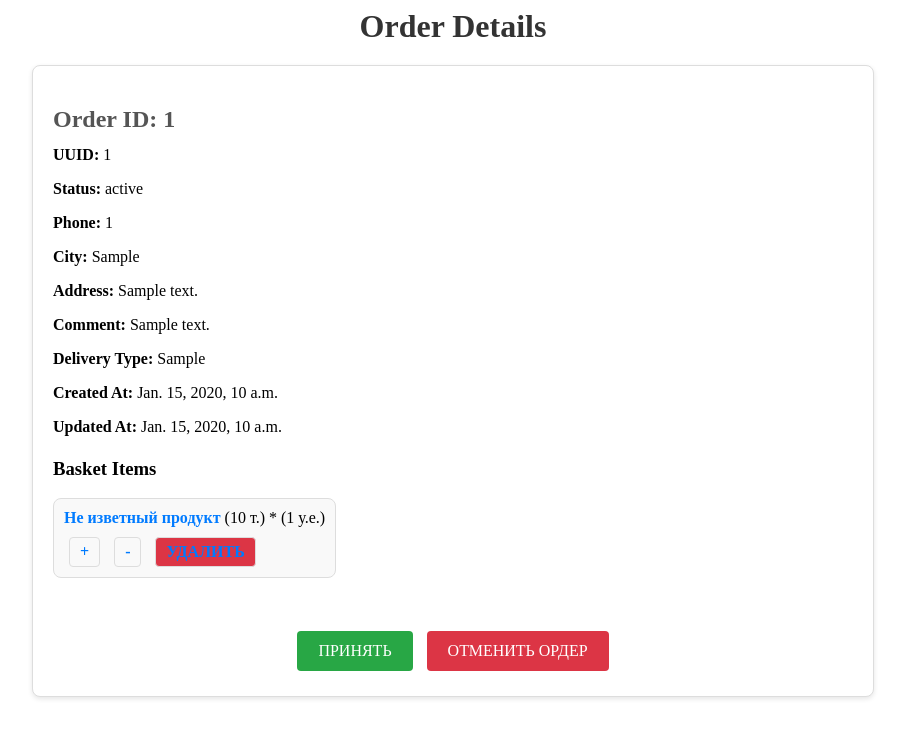
After one commit to RomanL91/test_service_for_product_management, a Django app: template app_orders/templates/app_orders/order_detail.html in a window 1280 px wide. The commit adds this page. Shown: the top 738 px of the page, without its empty margins (187-1092 px from the left). Run offline with Django 5.2, Linux system fonts and the light colour scheme; the template is opened without the code that fills it: most values are stand-ins (such as "Sample title", 1, 10 or a date in 2020).

Commit message:
черновики шаблонов для демонстрации

```diff
--- /dev/null
+++ b/app_orders/templates/app_orders/order_detail.html
@@ -0,0 +1,249 @@
+<style>
+    /* Стили для заголовка страницы */
+    h1 {
+        text-align: center;
+        margin-bottom: 20px;
+        font-size: 2em;
+        color: #333;
+    }
+
+    /* Стили для контейнера деталей заказа */
+    .order-details {
+        max-width: 800px;
+        margin: 0 auto;
+        padding: 20px;
+        border: 1px solid #ddd;
+        border-radius: 8px;
+        box-shadow: 0 2px 5px rgba(0, 0, 0, 0.1);
+        background-color: #fff;
+    }
+
+    /* Стили для заголовка деталей заказа */
+    .order-details h2 {
+        font-size: 1.5em;
+        color: #555;
+        margin-bottom: 10px;
+    }
+
+    /* Стили для параграфов в деталях заказа */
+    .order-details p {
+        margin: 10px 0;
+        font-size: 1em;
+        line-height: 1.5;
+    }
+
+    /* Стили для списка товаров в корзине */
+    .order-details ul {
+        list-style-type: none;
+        padding: 0;
+        margin: 0;
+    }
+
+    /* Стили для каждого элемента списка товаров */
+    .order-details li {
+        margin-bottom: 10px;
+        padding: 10px;
+        border: 1px solid #ddd;
+        border-radius: 8px;
+        background-color: #f9f9f9;
+        position: relative;
+    }
+
+    /* Стили для ссылок в списке товаров */
+    .order-details li a {
+        color: #007bff;
+        text-decoration: none;
+        font-weight: bold;
+    }
+
+    .order-details li a:hover {
+        text-decoration: underline;
+    }
+
+    /* Стили для всплывающей подсказки */
+    .tooltip-container {
+        position: relative;
+        display: inline-block;
+    }
+
+    .tooltip-content {
+        display: none;
+        position: absolute;
+        /* bottom: 100%; */
+        left: 50%;
+        transform: translateX(-50%);
+        background-color: #4cd43a91;
+        color: #ea0c14;
+        padding: 10px;
+        border-radius: 4px;
+        white-space: nowrap;
+        z-index: 1000;
+        width: 200px;
+        box-shadow: 0 2px 5px rgba(20, 51, 228, 0.734);
+    }
+
+    .tooltip-container:hover .tooltip-content {
+        display: block;
+    }
+
+
+    /* Стили для кнопок */
+    .order-actions {
+        margin-top: 20px;
+        text-align: center;
+    }
+
+    .btn-accept,
+    .btn-cancel {
+        display: inline-block;
+        padding: 10px 20px;
+        border: 1px solid transparent;
+        border-radius: 4px;
+        font-size: 1em;
+        text-decoration: none;
+        text-align: center;
+        margin: 5px;
+    }
+
+    .btn-accept {
+        background-color: #28a745;
+        /* Зеленый цвет */
+        color: white;
+    }
+
+    .btn-accept:hover {
+        background-color: #218838;
+        /* Темно-зеленый при наведении */
+    }
+
+    .btn-cancel {
+        background-color: #dc3545;
+        /* Красный цвет */
+        color: white;
+    }
+
+    .btn-cancel:hover {
+        background-color: #c82333;
+        /* Темно-красный при наведении */
+    }
+
+
+    /* Стили для управления элементами корзины */
+    .basket-item {
+        margin-bottom: 15px;
+    }
+
+    .basket-item-actions {
+        margin-top: 10px;
+    }
+
+    .btn-action {
+        display: inline-block;
+        padding: 5px 10px;
+        border: 1px solid #ddd;
+        border-radius: 4px;
+        font-size: 1em;
+        text-decoration: none;
+        text-align: center;
+        color: #ffffff;
+        margin: 0 5px;
+    }
+
+    .btn-action:hover {
+        background-color: #e9ecef;
+    }
+
+    .btn-remove {
+        background-color: #dc3545;
+        color: white;
+    }
+
+    .btn-remove:hover {
+        background-color: #c82333;
+    }
+</style>
+
+{% block content %}
+<h1>Order Details</h1>
+<div class="order-details">
+    <h2>Order ID: {{ order.id }}</h2>
+    <p><strong>UUID:</strong> {{ order.uuid_id }}</p>
+    <p><strong>Status:</strong> {{ order.order_status }}</p>
+    <p><strong>Phone:</strong> {{ order.phone_number }}</p>
+    <p><strong>City:</strong> {{ order.shipping_city }}</p>
+    <p><strong>Address:</strong> {{ order.delivery_address }}</p>
+    <p><strong>Comment:</strong> {{ order.comment }}</p>
+    <p><strong>Delivery Type:</strong> {{ order.delivery_type }}</p>
+    <p><strong>Created At:</strong> {{ order.created_at }}</p>
+    <p><strong>Updated At:</strong> {{ order.updated_at }}</p>
+
+    <h3>Basket Items</h3>
+    <ul>
+        {% for item in order.basket.basket_items %}
+        <li class="tooltip-container" data-item-id="{{ item.urlapi }}">
+            <a href="{{ item.url }}">{{ item.name | default:"Не изветный продукт" }}</a>
+            ({{ item.price }} т.) * ({{ item.count }} у.е.)
+            <div class="basket-item-actions">
+                <a href="" class="btn-action">+</a>
+                <a href="" class="btn-action">-</a>
+                <a href="" class="btn-action btn-remove">УДАЛИТЬ</a>
+            </div>
+            <div class="tooltip-content" id="tooltip-{{ item.id }}">
+                <p>Loading...</p>
+            </div>
+        </li>
+        <br>
+        <br>
+        {% endfor %}
+    </ul>
+    <!-- Кнопка "ПРИНЯТЬ" -->
+    <div class="order-actions">
+        <a href="" class="btn-accept">ПРИНЯТЬ</a>
+        <a href="" class="btn-cancel">ОТМЕНИТЬ ОРДЕР</a>
+    </div>
+</div>
+{% endblock %}
+
+<script>
+    document.addEventListener('DOMContentLoaded', () => {
+        document.querySelectorAll('.tooltip-container').forEach(container => {
+            container.addEventListener('mouseenter', async function () {
+                const itemUrl = this.getAttribute('data-item-id');
+                const tooltip = this.querySelector('.tooltip-content');
+
+                // console.log(`itemUrl -- >> ${itemUrl}`)
+                // Внимание используется УРЛ локальной машины!!!
+                // const tets_url = "http://127.0.0.1:8000/api/v1/products/test-red/"
+
+                if (itemUrl) {
+                    try {
+                        const response = await fetch(itemUrl);
+                        if (response.ok) {
+                            const data = await response.json();
+
+                            // Преобразуем объект price в HTML
+                            let priceHtml = '<p>Prices:</p><ul>';
+                            for (const [city, price] of Object.entries(data.price)) {
+                                priceHtml += `<li>${city}: ${price}</li>`;
+                            }
+                            priceHtml += '</ul>';
+
+
+                            tooltip.innerHTML = `
+                            <p>Name: ${data.name_product}</p>
+                            <p>Category: ${data.category.name_category}</p>
+                            ${priceHtml}
+                            <p>Product_discount: ${data.discount_amount_p}</p>
+                            <p>Category_discount: ${data.discount_amount_c}</p>
+                            `
+                        } else {
+                            tooltip.innerHTML = '<p>Error loading data.</p>';
+                        }
+                    } catch (error) {
+                        tooltip.innerHTML = '<p>Error loading data.</p>';
+                    }
+                }
+            });
+        });
+    });
+</script>
--- a/core/templates/admin/base_site.html
+++ b/core/templates/admin/base_site.html
@@ -2,11 +2,11 @@
 
 {% block branding %}
     <h1 id="site-name"><a href="{% url 'admin:index' %}">{{ site_header|default:_('Django administration') }}</a></h1>
-    <h1 id="site-name"><a href="http://127.0.0.1:8000/admin/" class="button">My Custom Button</a></h1>
-    <a href="http://127.0.0.1:8000/admin/" class="button">My Custom Button</a>
+    <!-- <h1 id="site-name"><a href="http://127.0.0.1:8000/admin/" class="button">My Custom Button</a></h1> -->
+    <!-- <a href="http://127.0.0.1:8000/admin/" class="button">My Custom Button</a> -->
 {% endblock %}
 
 {% block userlinks %}
-    <a href="http://127.0.0.1:8000/admin/" class="button">My Custom Button</a>
+    <!-- <a href="http://127.0.0.1:8000/admin/" class="button">My Custom Button</a> -->
     {{ block.super }}
 {% endblock %}
```
Also changed, not shown: app_orders/templates/app_orders/base.html (added, +23 -0 lines), app_orders/templates/app_orders/orders_list.html (added, +161 -0 lines), core/templates/admin/index.html (+7 -3 lines), app_orders/__init__.py (added).
